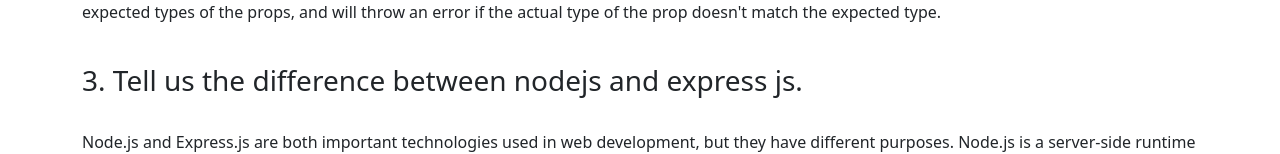
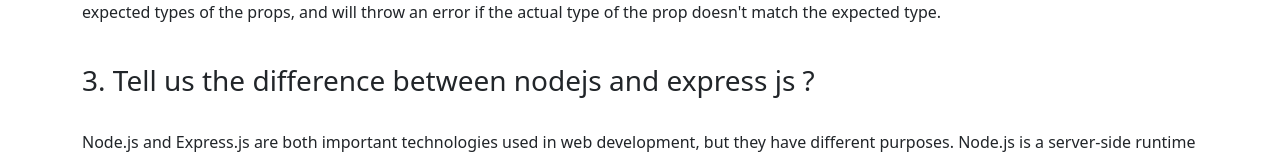
Before and after one commit to mdhasankha-1023/Best-chef-of-india-client-side, a React (Vite) app: page /blog in a window 1280 px wide. Shown: the part 721-875 px from the top of the page. Built offline with nearby package versions, Linux system fonts and the light colour scheme; no server answers.

Commit message:
Best-chef-of-india-clint side complited

```diff
--- a/src/pages/blogPage/BlogPage.jsx
+++ b/src/pages/blogPage/BlogPage.jsx
@@ -17,7 +17,7 @@
                     The key differences between uncontrolled and controlled components are their level of integration with the application's core architecture and their management of state. Uncontrolled components operate independently of the application's state management system, while controlled components are tightly integrated with it. As a result, controlled components are often preferred in larger applications where consistency and predictability are important, while uncontrolled components may be more suitable for simpler, standalone interactions.</p><br />
                 <h3>2. How to validate React props using PropTypes ?</h3>
                 <p>PropTypes is a library in React that provides a convenient way to validate the types of props passed to a component. It allows you to define the expected types of the props, and will throw an error if the actual type of the prop doesn't match the expected type.</p><br />
-                <h3>3. Tell us the difference between nodejs and express js.</h3><br />
+                <h3>3. Tell us the difference between nodejs and express js ?</h3><br />
                 <p>Node.js and Express.js are both important technologies used in web development, but they have different purposes.
 
                     Node.js is a server-side runtime environment that allows developers to use JavaScript to build server-side applications. It provides an event-driven, non-blocking I/O model that makes it lightweight and efficient. Node.js can be used to build a wide range of server-side applications, including web applications, real-time applications, and API services.
```
